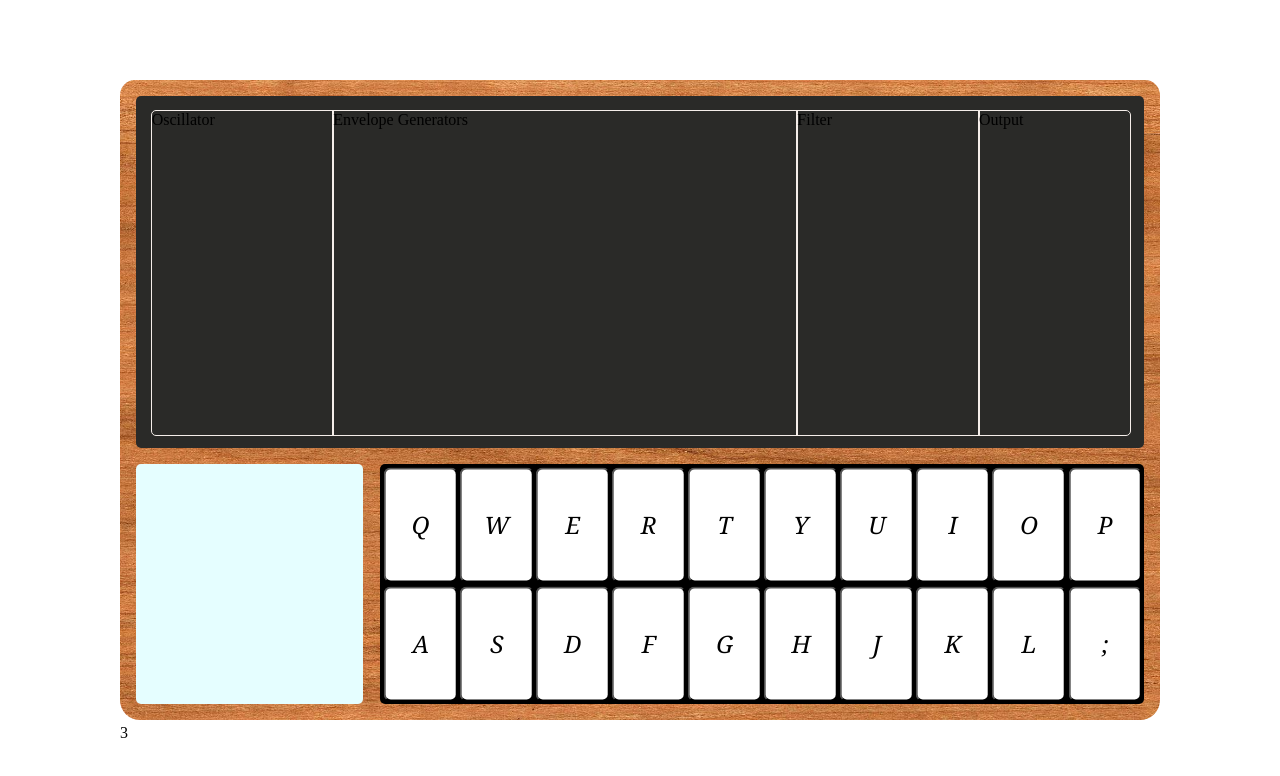
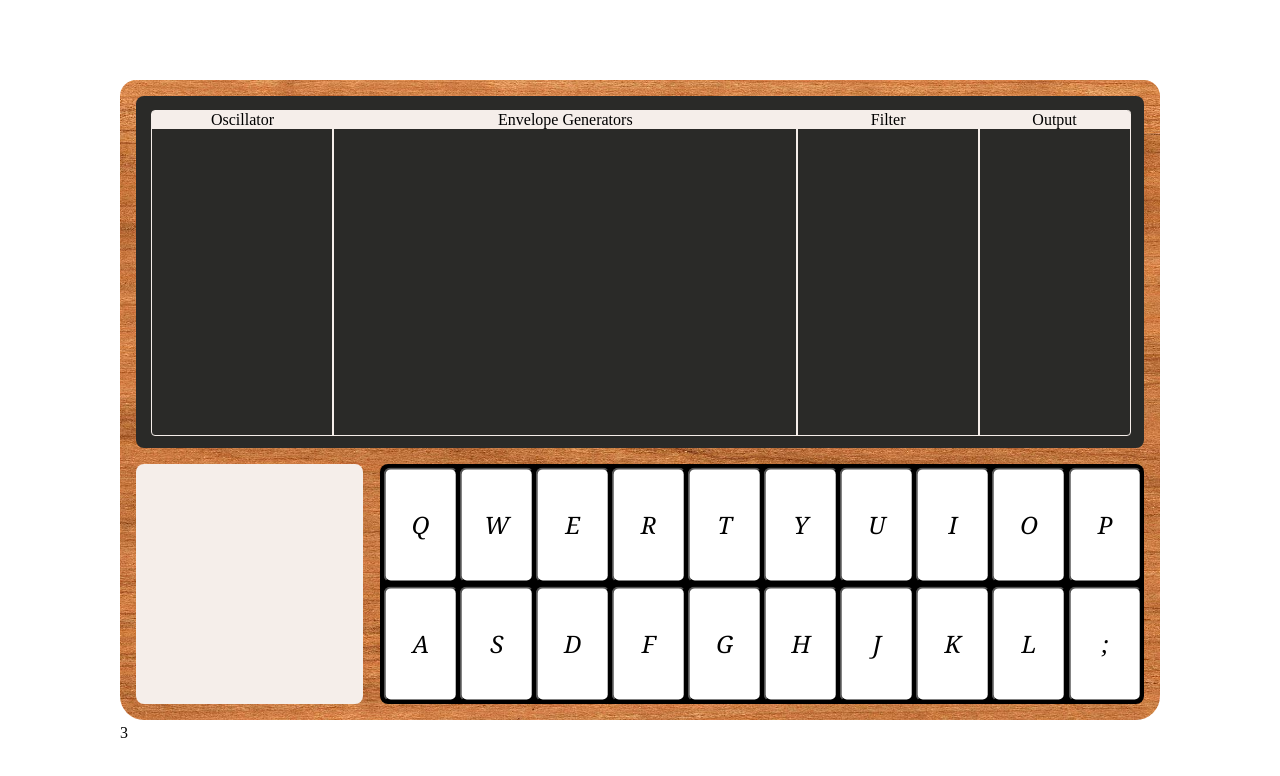
Before and after one commit to chrisvensand/mono-synth, a React (Create React App) app: page / in a window 1280 px wide. Shown: the top 776 px of the page. Built offline with nearby package versions, Linux system fonts and the light colour scheme.

Commit message:
style component

```diff
--- a/src/index.css
+++ b/src/index.css
@@ -1,7 +1,7 @@
 .main-view {
     position: fixed;
-    top: 0px;
-    left: 0px;
+    top: 0em;
+    left: 0em;
     height: 100%;
     width: 100%;
 }
@@ -19,10 +19,10 @@
     object-fit: fill;
     height: 40em;
     width: 65em;
-    border-top-left-radius: 15px;
-    border-top-right-radius: 15px;
-    border-bottom-left-radius: 20px;
-    border-bottom-right-radius: 20px;
+    border-top-left-radius: 1em;
+    border-top-right-radius: 1em;
+    border-bottom-left-radius: 1.5em;
+    border-bottom-right-radius: 1.5em;
 }
 
 .top-panel {
@@ -31,7 +31,7 @@
     top: 2.5%;
     height: 55%;
     width: 97%;
-    border-radius: 5px;
+    border-radius: 0.5em;
     background-color: #2A2A28;
 }
 
@@ -41,7 +41,7 @@
     top: 60%;
     height: 37.5%;
     width: 97%;
-    border-radius: 5px;
+    border-radius: 0.5em;
 }
 
 .input-box {
@@ -61,8 +61,8 @@
     width: 18%;
     border: solid 0.05em;
     border-color: #F5EEEA;
-    border-top-left-radius: 5px;
-    border-bottom-left-radius: 5px;
+    border-top-left-radius: 0.25em;
+    border-bottom-left-radius: 0.25em;
 }
 
 .envelope-generators {
@@ -93,17 +93,95 @@
     width: 15%;
     border: solid 0.05em;
     border-color: #F5EEEA;
-    border-top-right-radius: 5px;
-    border-bottom-right-radius: 5px;
+    border-top-right-radius: 0.2em;
+    border-bottom-right-radius: 0.25em;
+}
+
+.panel-label-left {
+    position: absolute;
+    text-align: center;
+    width: 100%;
+    border-top-left-radius: 0.1em;
+    background-color: #F5EEEA;
+}
+
+.panel-label-center {
+    position: absolute;
+    text-align: center;
+    width: 100%;
+    background-color: #F5EEEA;
+}
+
+.panel-label-right {
+    position: absolute;
+    text-align: center;
+    width: 100%;
+    border-top-right-radius: 0.1em;
+    background-color: #F5EEEA;
 }
 
 .presets {
     position: absolute;
     height: 100%;
     width: 22.5%;
-    border-radius: 5px;
-    background-color: #E5FEFF;
+    border-radius: 0.5em;
+    background-color: #F5EEEA;
 
+}
+
+.preset-content {
+    position: absolute;
+    left: 50%;
+    top: 50%;
+    height: 90%;
+    width: 90%;
+    transform: translate(-50%, -50%);
+    border: 0.15em solid #2A2A28;
+    border-radius: 0.5em;
+}
+
+.preset-header {
+    position: absolute;
+    width: 100%;
+    background-color: #2A2A28;
+}
+
+.preset-label {
+    position: absolute;
+    left: 5%;
+    width: 100%;
+    color: #F5EEEA;
+}
+
+.preset-random-button-container {
+    text-align: right;
+    width: 97.5%;
+    height: 90%;
+}
+
+.preset-random-button {
+    color: #F5EEEA;
+    border: 0.1em solid #F5EEEA;
+    border-radius: 0.25em;
+    background-color: #2A2A28;
+}
+
+.preset-vertical-menu {
+    position: absolute;
+    top: 2%;
+    height: 92%;
+    width: 100%;
+    overflow: hidden;
+    overflow-y: scroll;
+}
+
+.preset-vertical-menu li {
+    display: block;
+    color: green;
+}
+
+.preset-vertical-menu li:hover {
+    background-color: black;
 }
 
 .keyboard {
@@ -112,7 +190,7 @@
     bottom: 2.5%;
     height: 37.5%;
     width: 73.5%;
-    border-radius: 5px;
+    border-radius: 0.5em;
     background-color: black;
 }
 
```
